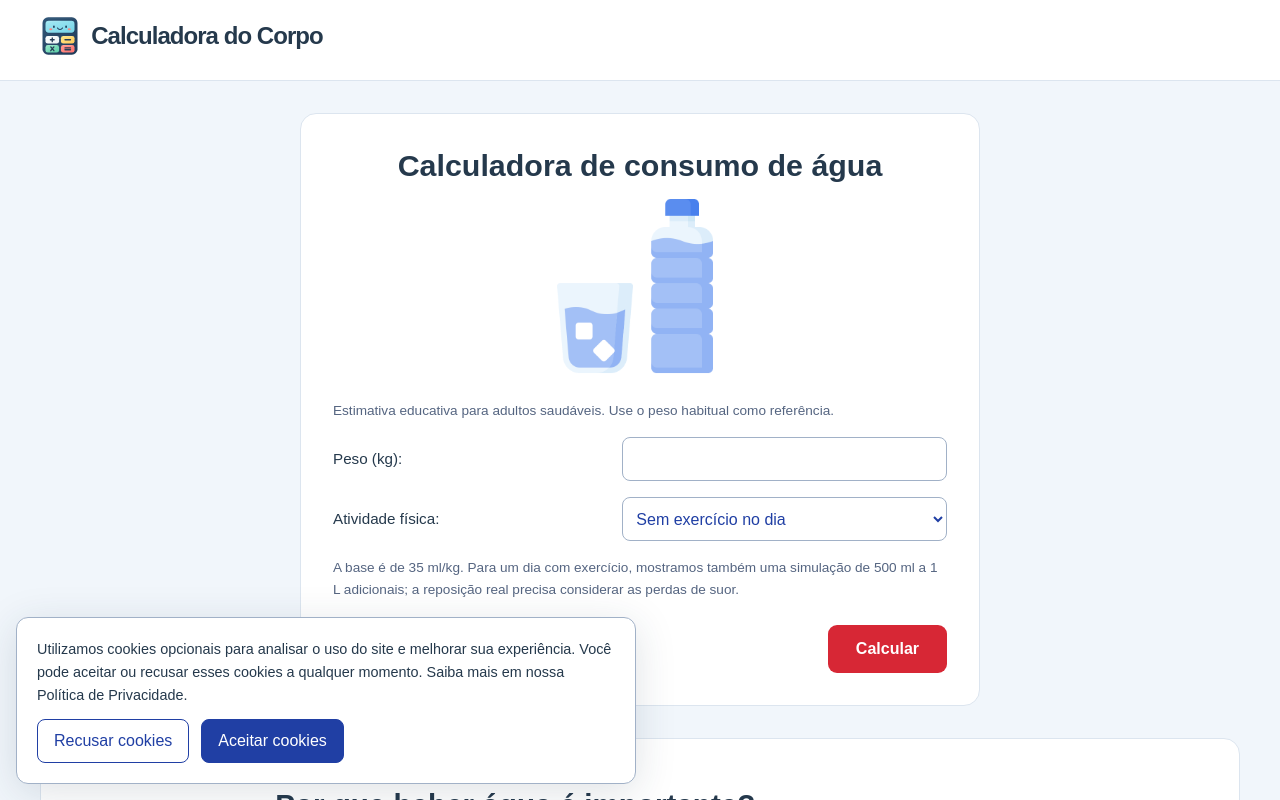
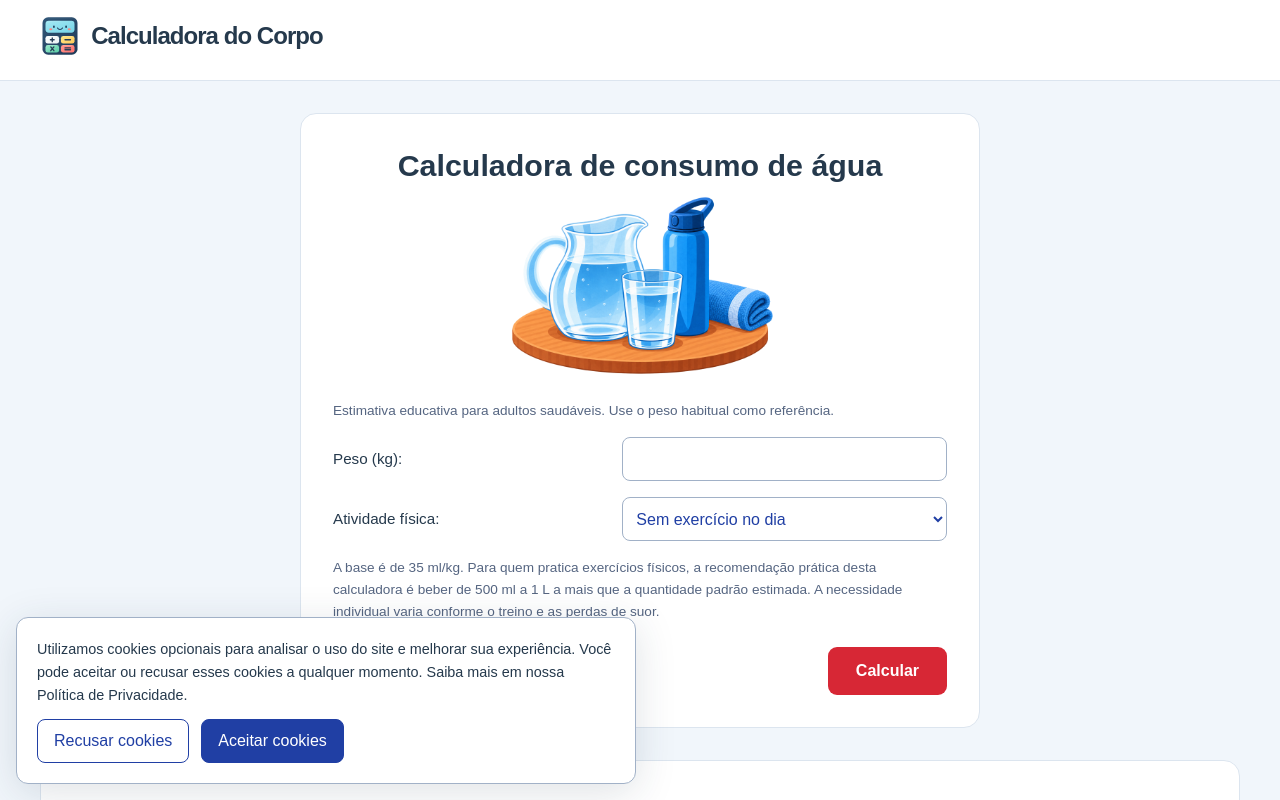
Before and after one commit to dan-araujo/calculadora-do-corpo, a Next.js app: page /consumo-agua in a window 1280 px wide. Shown: the top 800 px of the page. Built offline with nearby package versions, Linux system fonts and the light colour scheme.

Commit message:
feat(agua): Atualiza a apresentação do resultado
- Exibe a faixa adicional de líquidos ao selecionar exercício.
- Renova as ilustrações do cartão e do cabeçalho da calculadora.

```diff
--- a/src/pages/consumo-agua.js
+++ b/src/pages/consumo-agua.js
@@ -26,7 +26,7 @@ export default function ConsumoAgua() {
     <article className="area-calculadora">
       <section className="formulario-calculadora">
         <CalculatorForm onResetResult={() => setResultado(null)} onSubmit={calcular}>
-          <CalculatorHeader title="Calculadora de consumo de água" image="/images/agua.png" />
+          <CalculatorHeader title="Calculadora de consumo de água" image="/images/agua2.png" />
           <p className="orientacao-formulario" id="escopo-agua">Estimativa educativa para adultos saudáveis. Use o peso habitual como referência.</p>
           <div className="linha-campo">
             <label htmlFor="peso" className="rotulo-campo">Peso (kg):</label>
@@ -39,7 +39,7 @@ export default function ConsumoAgua() {
               <option value="ativo">Com exercício no dia</option>
             </select>
           </div>
-          <p className="orientacao-formulario">A base é de 35 ml/kg. Para um dia com exercício, mostramos também uma simulação de 500 ml a 1 L adicionais; a reposição real precisa considerar as perdas de suor.</p>
+          <p className="orientacao-formulario">A base é de 35 ml/kg. Para quem pratica exercícios físicos, a recomendação prática desta calculadora é beber de 500 ml a 1 L a mais que a quantidade padrão estimada. A necessidade individual varia conforme o treino e as perdas de suor.</p>
           {erro && <p className="erro-formulario" role="alert">{erro}</p>}
           <button type="submit">Calcular</button>
         </CalculatorForm>
@@ -48,9 +48,10 @@ export default function ConsumoAgua() {
       <div role="status" aria-live="polite" aria-atomic="true">
         {resultado && <section className="resultado">
           <h2>Estimativa diária de referência</h2>
-          <p className="valor-resultado">{litros(resultado.base)}</p>
-          <p>{resultado.base.toLocaleString('pt-BR')} ml, calculados com 35 ml por kg.</p>
-          {resultado.minimo !== resultado.maximo && <>
+          {resultado.minimo === resultado.maximo ? <>
+            <p className="valor-resultado">{litros(resultado.base)}</p>
+            <p>{resultado.base.toLocaleString('pt-BR')} ml, calculados com 35 ml por kg.</p>
+          </> : <>
             <h3>Simulação para um dia com exercício</h3>
             <p className="valor-resultado">{litros(resultado.minimo)} a {litros(resultado.maximo)}</p>
             <p>Base mais 500 ml a 1 L. Essa faixa é ilustrativa e não define sua necessidade individual durante ou após o treino.</p>
```
Also changed, not shown: public/images/agua.png, public/images/agua2.png (added).
